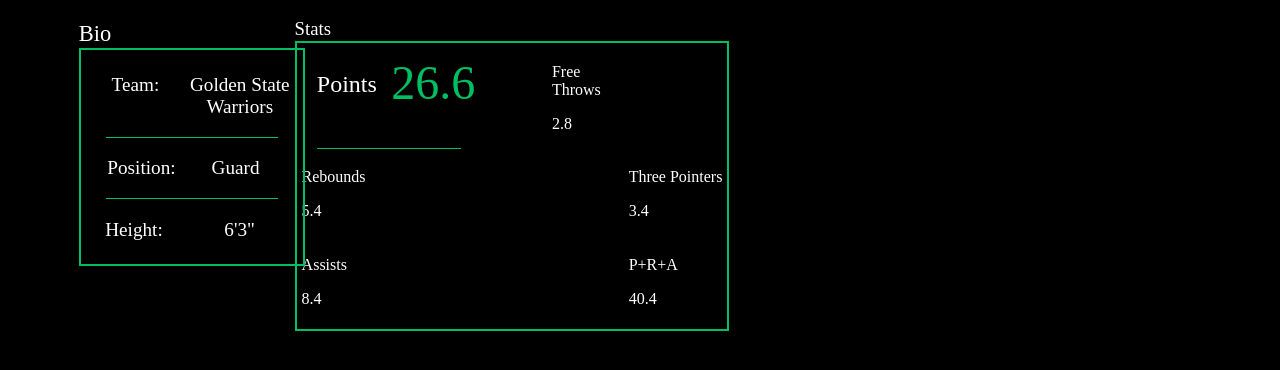
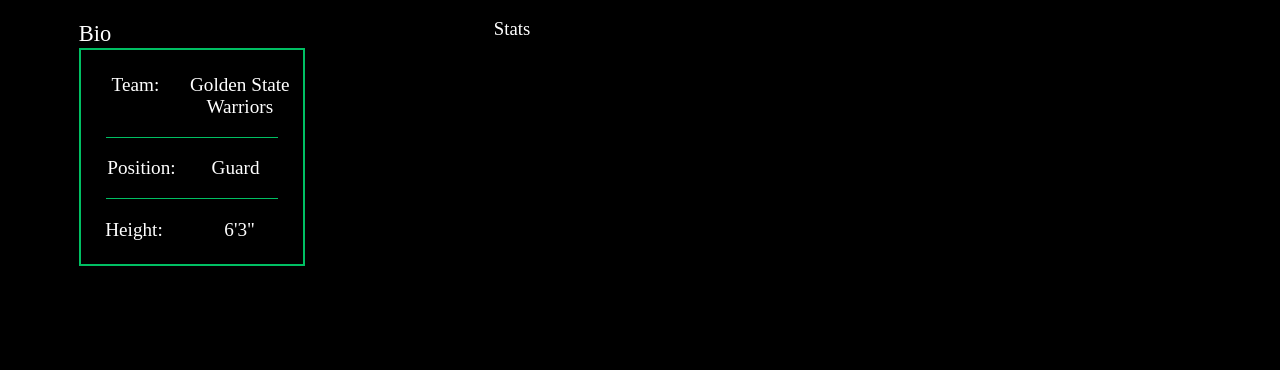
Before and after one commit to tahalewis/SeniorProjectF23, a React (Create React App) app in the folder frontend/: page /playerStats/1 in a window 1280 px wide. Shown: the part 276-646 px from the top of the page. Built offline with nearby package versions, Linux system fonts and the light colour scheme; no server answers.

Commit message:
more changes.

```diff
--- a/frontend/src/PlayerStats.js
+++ b/frontend/src/PlayerStats.js
@@ -135,6 +135,7 @@
             })
             .then((data) => {
               setPlayerData(data);
+              console.log('data is: ', data)
             })
             .catch((error) => {
               console.error('Error:', error);
@@ -293,19 +294,18 @@
               </div>
               <div className="statsDiv">
                 <h3 className='statsTitle'>Stats</h3>
-                <table className="statsTable">
-                <table>
+                {/* <table className="statsTable">
                   <tbody>
                   <div className="topStatsRow">
                     <div className="pointsCell">
                       <p className="pointsLabel">Points</p>
                       <p className="pointsNumber">{lastXGames.average_points}</p>
                     </div>
-                    <div className="spacerCell"></div> {/* Empty cell to create space */}
+                    <div className="spacerCell"></div>
                     <div className="freeThrowsCell">
                       <p>Free Throws</p>
                       <p>{lastXGames.free_throws}</p>
-                    </div>
+                  </div>
                   </div>
                     <tr>
                       <td>
@@ -328,9 +328,7 @@
                       </td>
                     </tr>
                   </tbody>
-                </table>
-
-                </table>
+                </table> */}
               </div>
               <div className="graphDiv">
 
```
